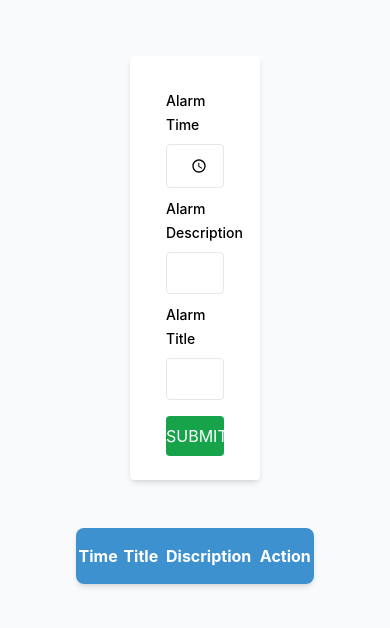
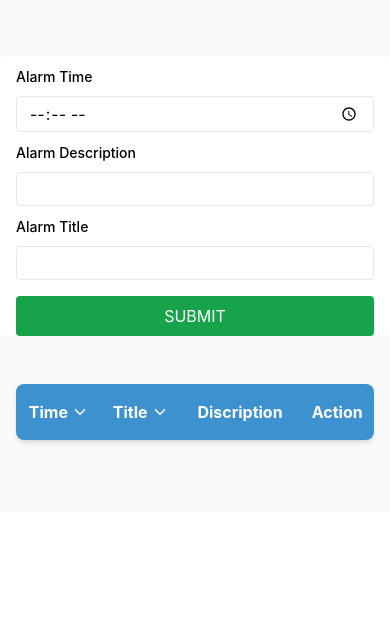
Before and after one commit to sarzr/alarm-list, a React (Vite) app: page / in a window 390 px wide. Shown: the top 628 px of the page. Built offline with nearby package versions, Linux system fonts and the light colour scheme.

Commit message:
sort list and responsive

```diff
--- a/package.json
+++ b/package.json
@@ -11,7 +11,8 @@
   },
   "dependencies": {
     "react": "^18.3.1",
-    "react-dom": "^18.3.1"
+    "react-dom": "^18.3.1",
+    "react-icons": "^5.3.0"
   },
   "devDependencies": {
     "@eslint/js": "^9.9.0",
--- a/src/components/FormInputs.tsx
+++ b/src/components/FormInputs.tsx
@@ -31,7 +31,6 @@ const Form: React.FC = () => {
 
   const onSubmitHandler: React.FormEventHandler<HTMLFormElement> = (event) => {
     event.preventDefault();
-    // console.log(values);
     const newValue = { ...values, id: id };
     if (
       values.alarmDesc !== "" &&
@@ -44,14 +43,13 @@ const Form: React.FC = () => {
       setError("Please enter the empty ones...");
     }
     setId(id + 1);
-    // console.log(alarms);
   };
 
   return (
     <>
       <div className="flex flex-col items-center">
         <form
-          className="bg-white w-1/3 P-4 py-6 px-9 rounded shadow-md"
+          className="bg-white w-full sm:w-2/3 md:w-1/2 lg:w-1/3 sm:py-6 px-4 sm:px-9 rounded sm:shadow-md"
           onSubmit={onSubmitHandler}
         >
           <Input
@@ -81,7 +79,7 @@ const Form: React.FC = () => {
           />
           <button
             type="submit"
-            className="bg-green-600 text-white py-2 w-full rounded mt-4 hover:bg-green-700"
+            className="bg-green-600 text-white text-base sm:text-lg py-2 w-full rounded mt-4 hover:bg-green-700"
           >
             SUBMIT
           </button>
--- a/src/components/Input.tsx
+++ b/src/components/Input.tsx
@@ -6,7 +6,7 @@ const Input: React.FC<IInput> = ({ lable, type, ...Input }) => {
   return (
     <div className="mt-2">
       <label className="text-sm font-medium">{lable}</label>
-      <input type={type} {...Input} className="border border-gray-200 rounded mt-2 w-full py-2 px-3 outline-none" />
+      <input type={type} {...Input} className="border border-gray-200 rounded mt-2 w-full py-1 sm:py-2 px-3 outline-none" />
     </div>
   );
 };
--- a/src/components/List.tsx
+++ b/src/components/List.tsx
@@ -1,4 +1,6 @@
 import React, { useState } from "react";
+import { IoIosArrowDown } from "react-icons/io";
+
 import { IList, IValues } from "../types/main.d";
 import Modal from "./Modal";
 
@@ -8,33 +10,61 @@ const List: React.FC<IList> = ({ alarms, setAlarms }) => {
   const [ValueInput, setValueInput] = useState<IValues>();
 
 
+  const timeSort = () => {
+    const sorted = [...alarms].sort((a, b) => {
+      return a.alarmTime.toString().localeCompare(b.alarmTime.toString());
+    });
+    setAlarms(sorted);
+  };
+
+  const titleSort = () => {
+    const sorted = [...alarms].sort((a, b) => {
+      return a.alarmTitle.localeCompare(b.alarmTitle);
+    });
+    setAlarms(sorted);
+  };
+
   const showModalHandler = (alarm: IValues) => {
     setShowModal(true);
     setValueInput(alarm);
-    console.log(alarm);
   };
 
   const deleteAlarm = (id: number) => {
     setAlarms(alarms.filter((alarm) => alarm.id !== id));
-    // console.log(id);
   };
 
   return (
     <>
-      <div className="w-full mx-auto p-4 flex justify-center">
-        <table className="w-2/3 bg-white shadow-md rounded-lg overflow-hidden">
+      <div className="w-full mx-auto p-4 overflow-x-auto sm:px-8 md:px-20 lg:px-40 xl:px-80">
+        <table className="min-w-full w-full sm:w-2/3 bg-white shadow-md rounded-lg overflow-hidden">
           <thead>
             <tr className="bg-Blue text-white">
-              <th className="py-4">Time</th>
-              <th className="py-4">Title</th>
+              <th className="py-4">
+                <div
+                  onClick={timeSort}
+                  className="flex gap-1 items-center justify-center"
+                >
+                  Time
+                  <IoIosArrowDown />
+                </div>
+              </th>
+              <th className="py-4">
+                <div
+                  onClick={titleSort}
+                  className="flex gap-1 items-center justify-center"
+                >
+                  Title
+                  <IoIosArrowDown />
+                </div>
+              </th>
               <th className="py-4">Discription</th>
               <th className="py-4">Action</th>
             </tr>
           </thead>
           <tbody className="text-center">
             {alarms.map((alarm, index) => (
-              <tr key={index} className="border-b hover:bg-gray-100">
-                <td className="py-4">{alarm.alarmTime}</td>
+              <tr key={index} className="border-b hover:bg-gray-100 odd:bg-Grey">
+                <td className="py-4 text-sm md:text-base">{alarm.alarmTime}</td>
                 <td className="py-4">{alarm.alarmTitle}</td>
                 <td className="py-4">{alarm.alarmDesc}</td>
                 <td className="py-4 flex gap-2 justify-center text-base">
--- a/src/components/Modal.tsx
+++ b/src/components/Modal.tsx
@@ -36,7 +36,6 @@ const Modal: React.FC<IModal> = ({ setShowModal, alarm, setAlarms }) => {
       if (e.key === "Escape") {
         closeModal();
       }
-      // console.log(e.key);
     };
 
     document.addEventListener("keydown", keyDownHandler);
--- a/tailwind.config.js
+++ b/tailwind.config.js
@@ -5,6 +5,7 @@ export default {
     extend: {
       colors: {
         Blue: "#3e91cf",
+        Grey: "#f7f7f7",
       },
       fontFamily: {
         Inter: ["Inter"],
```
Also changed, not shown: 1 other file (tests, documents, lock files or other folders).
